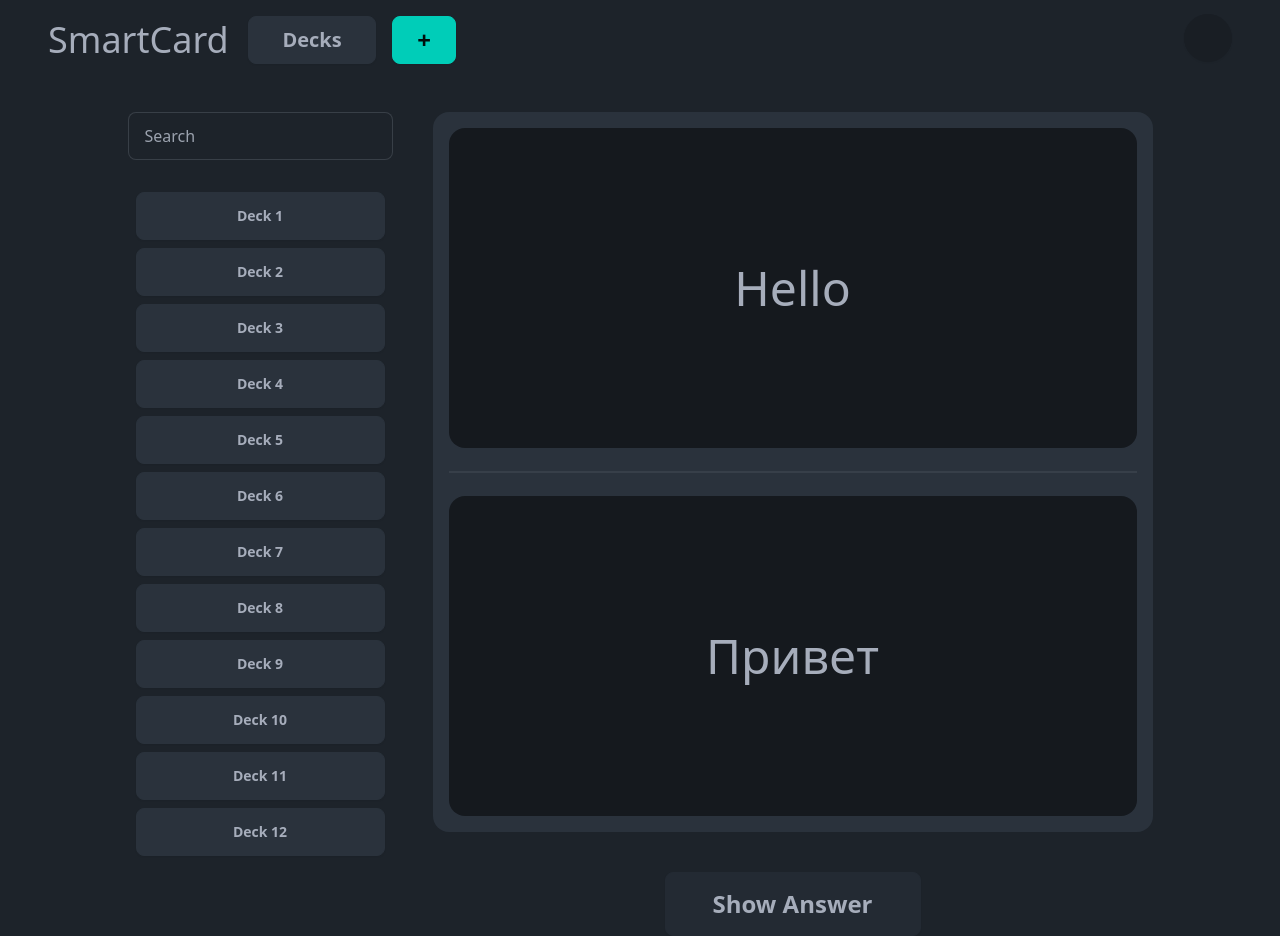
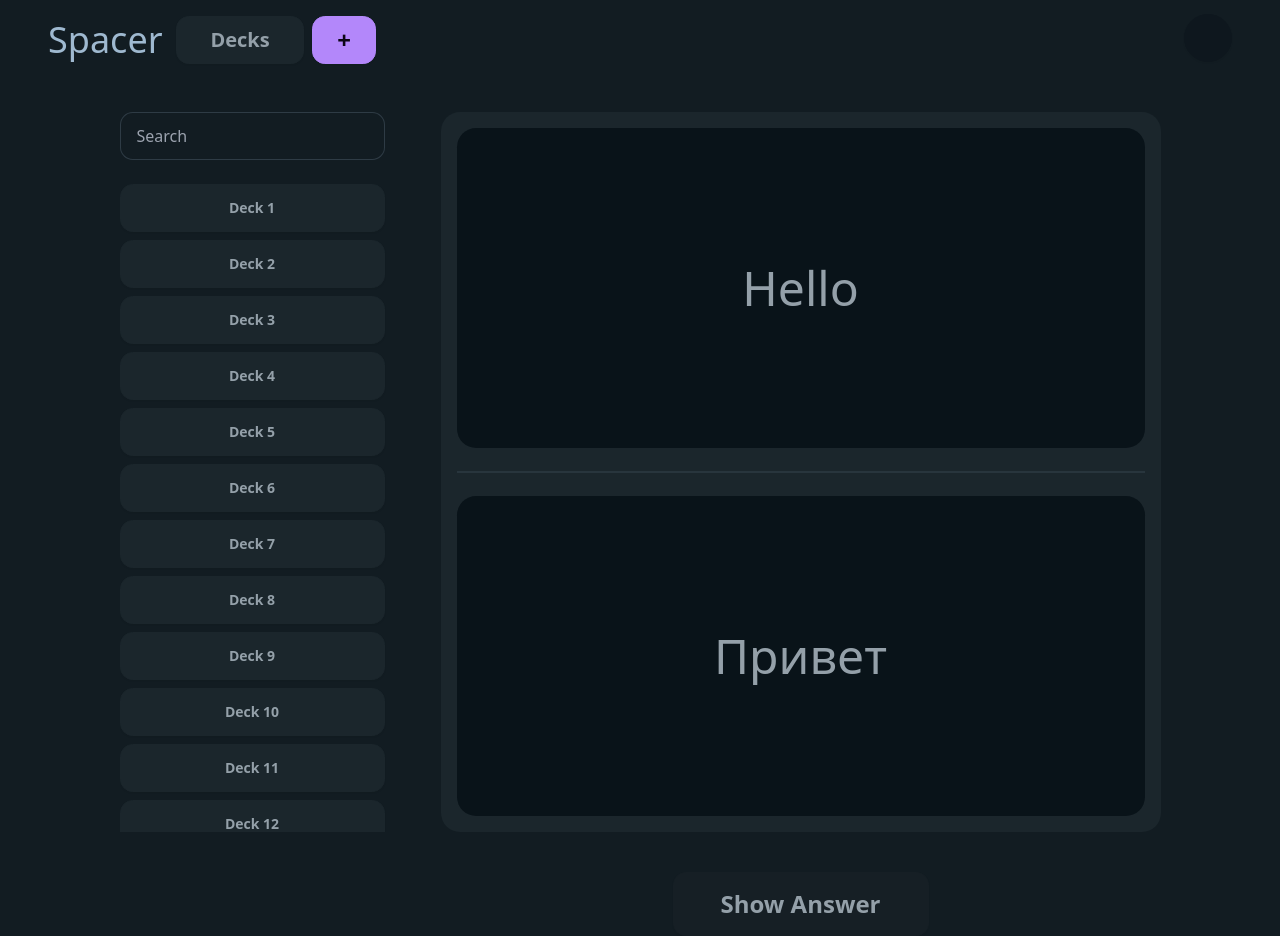
Before and after one commit to philippOkie/fleshcards-app, a React (Vite) app in the folder ui/: page / in a window 1280 px wide. Built offline with nearby package versions, Linux system fonts and the light colour scheme.

Commit message:
added sidebar and header

```diff
--- a/ui/index.html
+++ b/ui/index.html
@@ -1,5 +1,5 @@
 <!DOCTYPE html>
-<html lang="en" data-theme="dark">
+<html lang="en" data-theme="sunset">
   <head>
     <meta charset="UTF-8" />
     <link rel="icon" type="image/svg+xml" href="/vite.svg" />
@@ -11,7 +11,7 @@
       type="text/css"
     />
 
-    <title>Vite + React</title>
+    <title>Spacer</title>
   </head>
   <body>
     <div id="root"></div>
--- a/ui/src/components/Header.jsx
+++ b/ui/src/components/Header.jsx
@@ -1,8 +1,8 @@
 function Header() {
   return (
     <div className="navbar bg-base-100 mb-10 mt-2">
-      <div className="navbar-start flex space-x-4 items-center pl-10">
-        <div className="text-4xl w-[120px] mr-20">SmartCard</div>
+      <div className="navbar-start flex gap-2 items-center pl-10">
+        <div className="text-4xl w-[120px]">Spacer</div>
         <a className="btn btn-neutral w-32 !text-xl">Decks</a>
         <a className="btn btn-accent w-16 !text-2xl">+</a>
       </div>
--- a/ui/src/components/Sidebar.jsx
+++ b/ui/src/components/Sidebar.jsx
@@ -1,7 +1,7 @@
 function Sidebar() {
   return (
     <div className="flex flex-col gap-6">
-      <div className="form-control">
+      <div className="form-control pr-4">
         <input
           type="text"
           placeholder="Search"
@@ -9,8 +9,8 @@ function Sidebar() {
         />
       </div>
 
-      <div className="flex flex-col gap-2 h-170 overflow-y-auto border p-2">
-        {Array.from({ length: 20 }).map((_, index) => (
+      <div className="flex flex-col gap-2 h-162 overflow-y-auto border pr-4">
+        {Array.from({ length: 50 }).map((_, index) => (
           <button key={index} className="btn btn-neutral">
             Deck {index + 1}
           </button>
```
